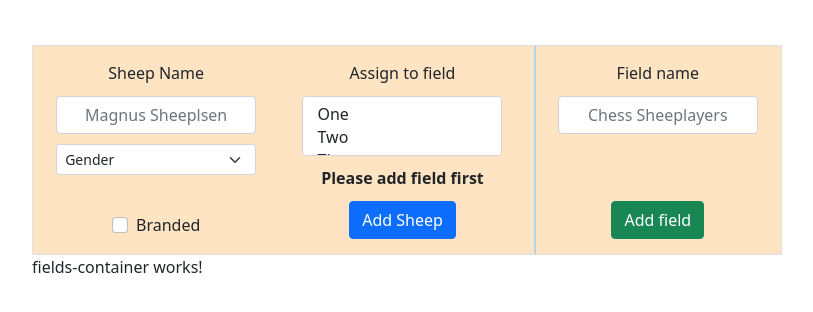
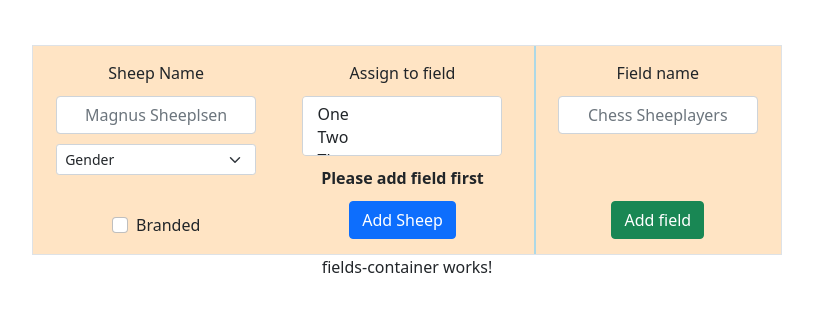
Before and after one commit to Viarus/sheep-project, an Angular app: page / in a window 1280 px wide. Shown: the top 312 px of the page, without its empty margins (233-1046 px from the left). Built offline with nearby package versions, Linux system fonts and the light colour scheme.

Commit message:
little flex refactor in app component

```diff
--- a/src/app/app.component.css
+++ b/src/app/app.component.css
@@ -16,12 +16,11 @@
 }
 
 .content-container {
-  flex-wrap: wrap;
   display: flex;
-  width: 750px;
+  flex-direction: column;
+  align-items: center;
 }
 
 .flex-child {
   display: flex;
-  flex-basis: 100%;
 }
--- a/src/app/input-interface/input-interface.component.css
+++ b/src/app/input-interface/input-interface.component.css
@@ -3,7 +3,7 @@
   display: flex;
   flex-wrap: nowrap;
   justify-content: space-around;
-  width: 100%;
+  width: 750px;
 }
 
 .flex-parent {
```
